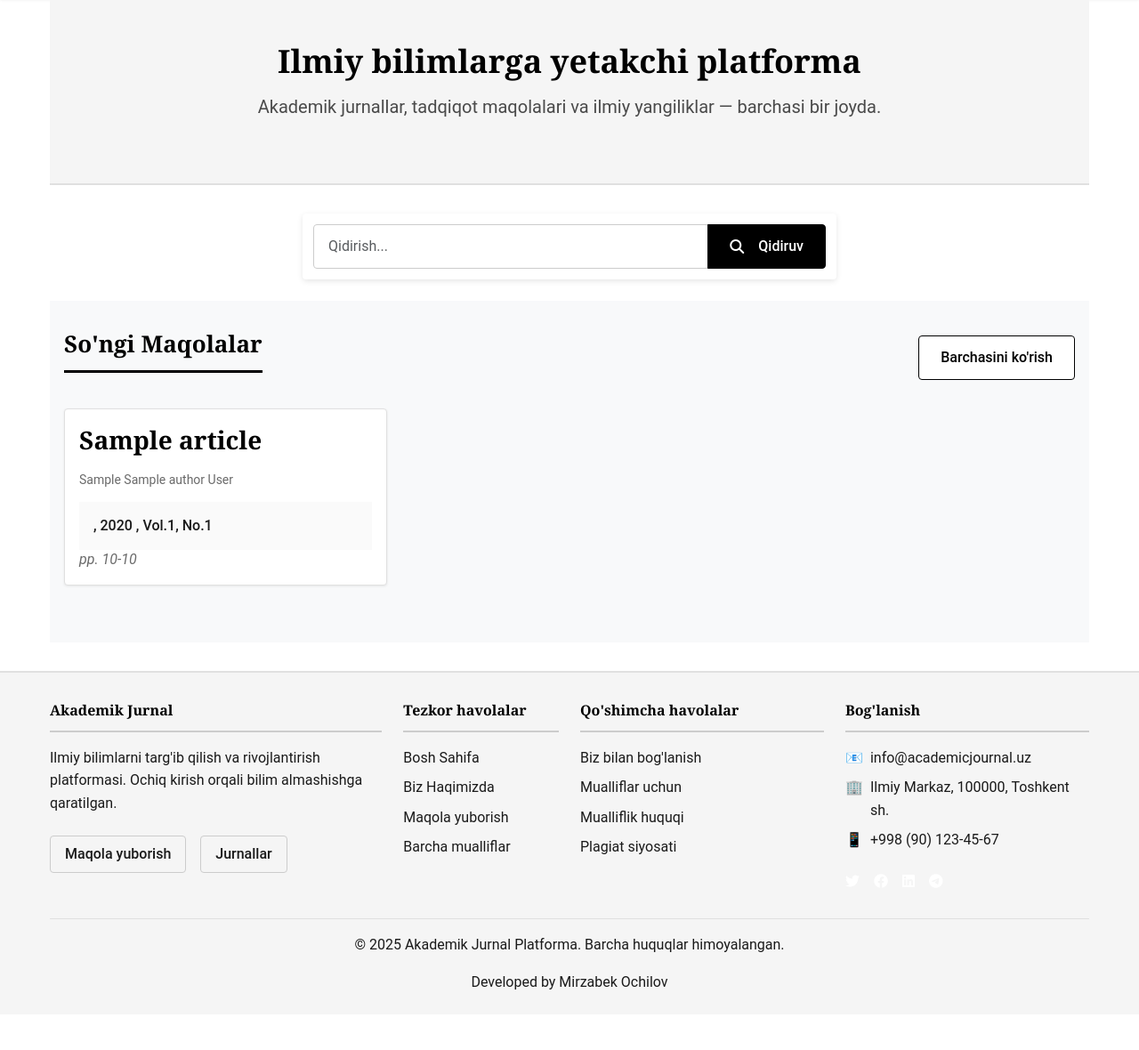
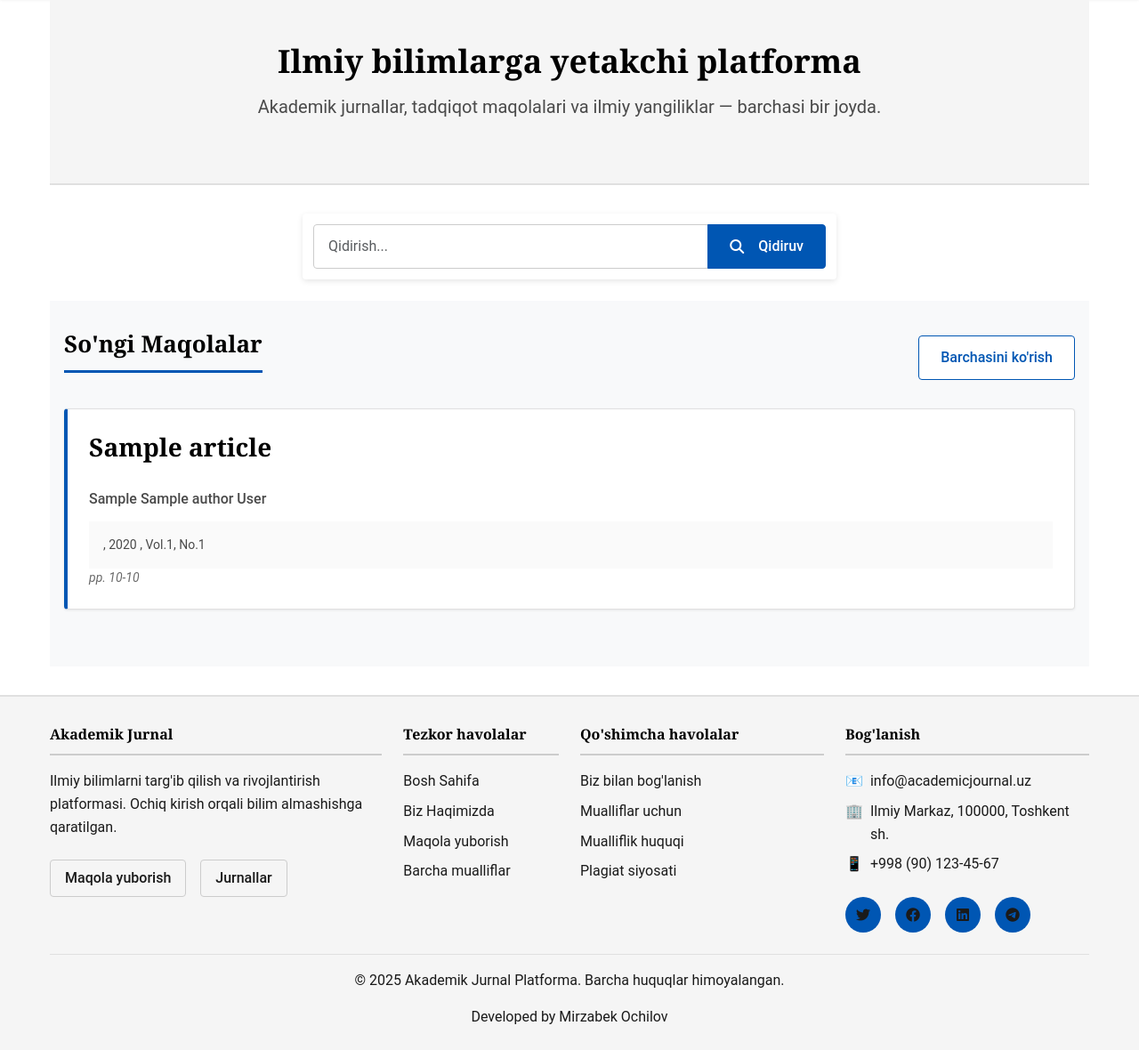
Before and after one commit to MBek001/Journal_System_V3, a Django app: page / in a window 1280 px wide. Shown: the part 103-1283 px from the top of the page at 89% size. Before the commit the page ends 1215 px from the top, so only its background shows below. Run offline with Django 5.2, Linux system fonts and the light colour scheme; tables that the repository leaves empty hold one stand-in row (values such as "Sample post"); data that the repository does not hold is empty.

Commit message:
Professional design improvements - Academic blue color theme
This commit introduces comprehensive design enhancements to make the website more professional and academic:

1. Home Page Article Display:
   - Changed from grid to single-column list layout
   - Made article cards wider and more prominent
   - Added blue left border accent (4px)
   - Larger article titles (20px) with better spacing
   - Improved hover effects with subtle elevation
   - Better typography hierarchy for authors and metadata

2. Button Color Scheme - Professional Blue:
   - Replaced black buttons with academic blue (#0056b3)
   - Applied to all buttons: primary, outline, view, current, submit
   - Hover states use darker blue (#003d7a) with blue shadow
   - Added subtle transform effects on hover
   - Consistent across: journals page, authors page, search buttons

3. Social Media Icons Enhancement:
   - Replaced invisible white text with circular blue icons
   - Each icon in 40px blue circle with white icon
   - Added hover effects with elevation and darker blue
   - Much more visible and professional in footer
   - Updated: Twitter, Facebook, LinkedIn, Telegram icons

4. Journal Detail Page Issue Layout:
   - Fixed issue cover image sizing (80px → 120px width)
   - Changed height from fixed to auto with min/max constraints
   - Increased grid gap for better spacing
   - Added hover effects to issue cards
   - Blue accent border instead of black
   - Image now scales properly with content length

5. Additional Professional Touches:
   - Section titles use blue bottom border (3px)
   - Form focus states use blue border with blue shadow
   - Back-to-top button now blue with professional hover
   - File upload areas use blue on hover
   - Contact items, policy requirements use blue accents
   - Consistent blue theme throughout all interactive elements

Color Palette Added:
- Primary Blue: #0056b3
- Blue Dark: #004085
- Blue Light: #0069d9
- Blue Hover: #003d7a
- Blue Shadow: rgba(0, 86, 179, 0.15)

Result: More academic, professional appearance with consistent blue theme that enhances user experience while maintaining the scholarly aesthetic.

```diff
--- a/static/css/style.css
+++ b/static/css/style.css
@@ -8,8 +8,13 @@
 /* 1. ROOT VARIABLES */
 /* ==================== */
 :root {
-    /* Professional Color Palette - Black, White, Grey Only */
+    /* Professional Color Palette - Academic Blue Theme */
     --primary-black: #000000;
+    --primary-blue: #0056b3;
+    --primary-blue-dark: #004085;
+    --primary-blue-light: #0069d9;
+    --primary-blue-hover: #003d7a;
+
     --text-primary: #1a1a1a;
     --text-secondary: #4a4a4a;
     --text-light: #6a6a6a;
@@ -29,6 +34,7 @@
     --shadow-sm: 0 1px 3px rgba(0, 0, 0, 0.08);
     --shadow-md: 0 2px 6px rgba(0, 0, 0, 0.1);
     --shadow-lg: 0 4px 12px rgba(0, 0, 0, 0.12);
+    --shadow-blue: 0 2px 6px rgba(0, 86, 179, 0.15);
 
     /* Transitions */
     --transition: all 0.3s ease;
@@ -276,6 +282,31 @@ img {
     text-align: center;
 }
 
+.social-icons-footer {
+    margin-top: var(--spacing-md);
+}
+
+.social-icon-link {
+    display: inline-flex;
+    align-items: center;
+    justify-content: center;
+    width: 40px;
+    height: 40px;
+    border-radius: 50%;
+    background-color: var(--primary-blue);
+    color: var(--bg-main);
+    font-size: 18px;
+    transition: var(--transition);
+    text-decoration: none;
+}
+
+.social-icon-link:hover {
+    background-color: var(--primary-blue-dark);
+    color: var(--bg-main);
+    transform: translateY(-3px);
+    box-shadow: var(--shadow-blue);
+}
+
 /* ==================== */
 /* 8. BUTTONS */
 /* ==================== */
@@ -296,28 +327,30 @@ img {
 }
 
 .btn-primary {
-    background-color: var(--primary-black);
-    border-color: var(--primary-black);
+    background-color: var(--primary-blue);
+    border-color: var(--primary-blue);
     color: var(--bg-main);
 }
 
 .btn-primary:hover {
-    background-color: var(--text-primary);
-    border-color: var(--text-primary);
+    background-color: var(--primary-blue-hover);
+    border-color: var(--primary-blue-hover);
     color: var(--bg-main);
     text-decoration: none;
+    box-shadow: var(--shadow-blue);
 }
 
 .btn-outline-primary {
     background-color: var(--bg-main);
-    border-color: var(--primary-black);
-    color: var(--primary-black);
+    border-color: var(--primary-blue);
+    color: var(--primary-blue);
 }
 
 .btn-outline-primary:hover {
-    background-color: var(--bg-grey);
-    border-color: var(--text-primary);
-    color: var(--text-primary);
+    background-color: var(--primary-blue);
+    border-color: var(--primary-blue);
+    color: var(--bg-main);
+    box-shadow: var(--shadow-blue);
 }
 
 .btn-sm {
@@ -488,7 +527,7 @@ textarea.form-control {
     font-weight: 600;
     margin-bottom: var(--spacing-md);
     padding-bottom: var(--spacing-sm);
-    border-bottom: 3px solid var(--primary-black);
+    border-bottom: 3px solid var(--primary-blue);
     display: inline-block;
 }
 
@@ -827,27 +866,28 @@ textarea.form-control {
 /* 14. ARTICLE CARDS & GRIDS */
 /* ==================== */
 .articles-grid {
-    display: grid;
-    grid-template-columns: repeat(auto-fill, minmax(300px, 1fr));
-    gap: var(--spacing-lg);
+    display: flex;
+    flex-direction: column;
+    gap: var(--spacing-md);
     margin-bottom: var(--spacing-xl);
 }
 
 .article-card {
     display: flex;
+    flex-direction: column;
     background-color: var(--bg-main);
     border-radius: var(--border-radius);
-    overflow: hidden;
+    padding: var(--spacing-lg);
     box-shadow: var(--shadow-sm);
     transition: var(--transition);
-    height: 100%;
-    cursor: pointer;
-    border: 1px solid var(--border-color);
+    border: 1px solid var(--border-color);
+    border-left: 4px solid var(--primary-blue);
 }
 
 .article-card:hover {
     box-shadow: var(--shadow-md);
-    transform: translateY(-2px);
+    border-left-color: var(--primary-blue-dark);
+    background-color: var(--bg-card);
 }
 
 .article-cover {
@@ -890,48 +930,41 @@ textarea.form-control {
 
 .article-info {
     flex: 1;
-    padding: var(--spacing-md);
+    display: flex;
+    flex-direction: column;
+    gap: var(--spacing-sm);
 }
 
 .article-title {
-    font-size: 18px;
-    color: var(--primary-black);
-    margin-bottom: var(--spacing-sm);
+    font-size: 20px;
+    color: var(--primary-black);
+    margin-bottom: 0;
     line-height: 1.4;
-    height: auto;
-    min-height: 30px;
-    overflow: hidden;
-    display: -webkit-box;
-    -webkit-line-clamp: 2;
-    -webkit-box-orient: vertical;
     font-weight: 600;
 }
 
 .article-title a {
-    color: inherit;
+    color: var(--primary-black);
     text-decoration: none;
+    transition: var(--transition);
 }
 
 .article-title a:hover {
-    color: var(--text-secondary);
-    text-decoration: underline;
+    color: var(--primary-blue);
+    text-decoration: none;
 }
 
 .article-authors {
     display: flex;
     flex-wrap: wrap;
     gap: var(--spacing-xs);
-    margin-bottom: var(--spacing-xs);
-    color: var(--text-light);
-    font-size: var(--font-size-small);
-    height: 2em;
-    overflow: hidden;
+    color: var(--text-secondary);
+    font-size: var(--font-size-base);
+    font-weight: 500;
 }
 
 .author {
-    white-space: nowrap;
-    overflow: hidden;
-    text-overflow: ellipsis;
+    display: inline;
 }
 
 .article-meta {
@@ -940,24 +973,23 @@ textarea.form-control {
     display: flex;
     flex-wrap: wrap;
     gap: var(--spacing-xs);
-    margin-bottom: var(--spacing-sm);
 }
 
 .article-meta-small {
-    font-size: var(--font-size-base);
+    font-size: var(--font-size-small);
     color: var(--text-light);
-    margin-top: var(--spacing-xs);
-    line-height: 1.4;
+    line-height: 1.5;
 }
 
 .article-meta-small .journal-info {
-    font-weight: 500;
-    font-size: var(--font-size-base);
-    color: var(--text-primary);
+    font-weight: 400;
+    font-size: var(--font-size-small);
+    color: var(--text-secondary);
 }
 
 .article-meta-small .page-range {
     font-style: italic;
+    color: var(--text-light);
 }
 
 .article-excerpt {
--- a/templates/base.html
+++ b/templates/base.html
@@ -205,11 +205,11 @@
                         +998 (90) 123-45-67
                     </li>
                 </ul>
-                <div class="d-flex gap-3">
-                    <a href="#" class="text-white h4"><i class="fab fa-twitter"></i></a>
-                    <a href="#" class="text-white h4"><i class="fab fa-facebook"></i></a>
-                    <a href="#" class="text-white h4"><i class="fab fa-linkedin"></i></a>
-                    <a href="#" class="text-white h4"><i class="fab fa-telegram"></i></a>
+                <div class="d-flex gap-3 social-icons-footer">
+                    <a href="#" class="social-icon-link"><i class="fab fa-twitter"></i></a>
+                    <a href="#" class="social-icon-link"><i class="fab fa-facebook"></i></a>
+                    <a href="#" class="social-icon-link"><i class="fab fa-linkedin"></i></a>
+                    <a href="#" class="social-icon-link"><i class="fab fa-telegram"></i></a>
                 </div>
             </div>
         </div>
```
Also changed, not shown: other parts of static/css/style.css (+42 -24 lines).
